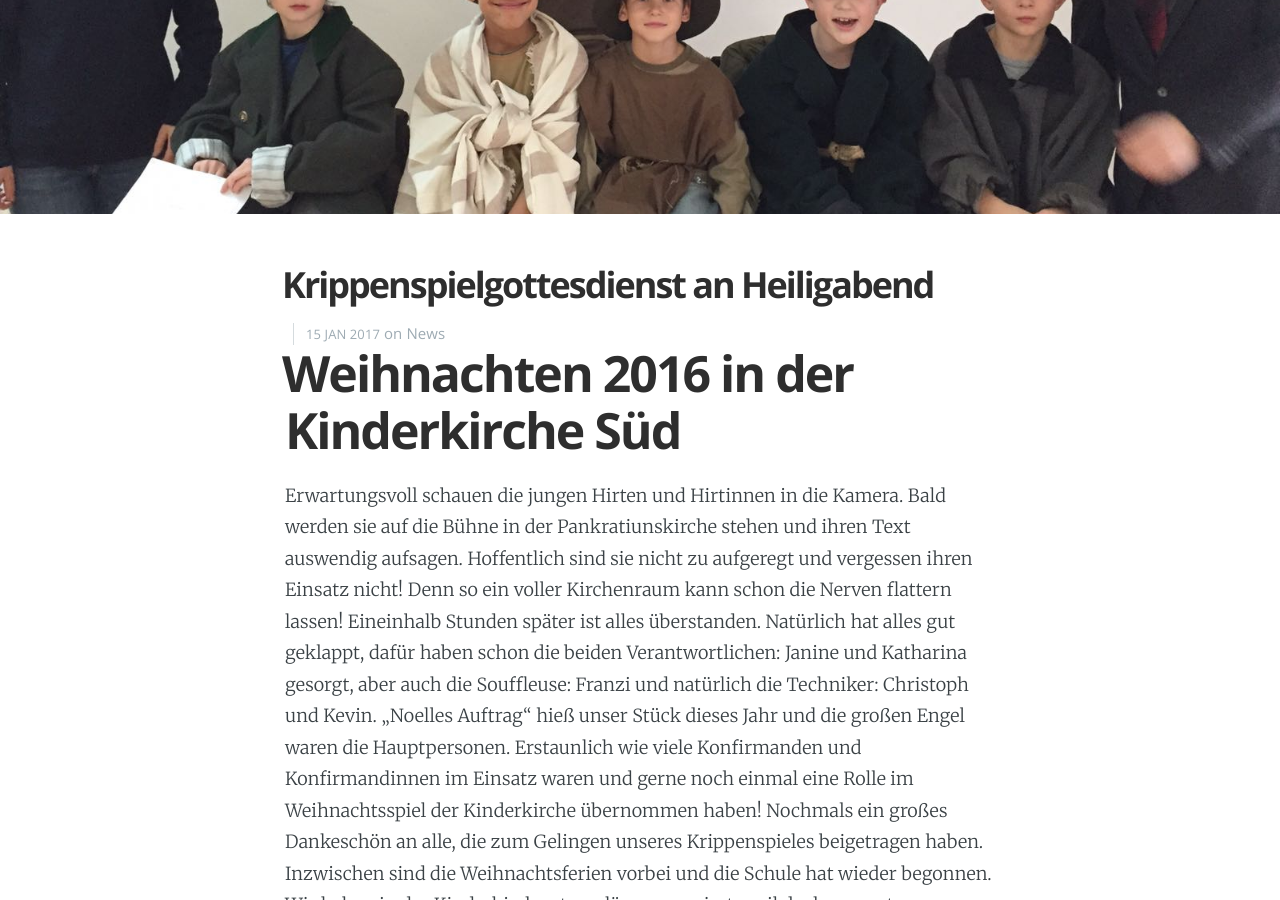
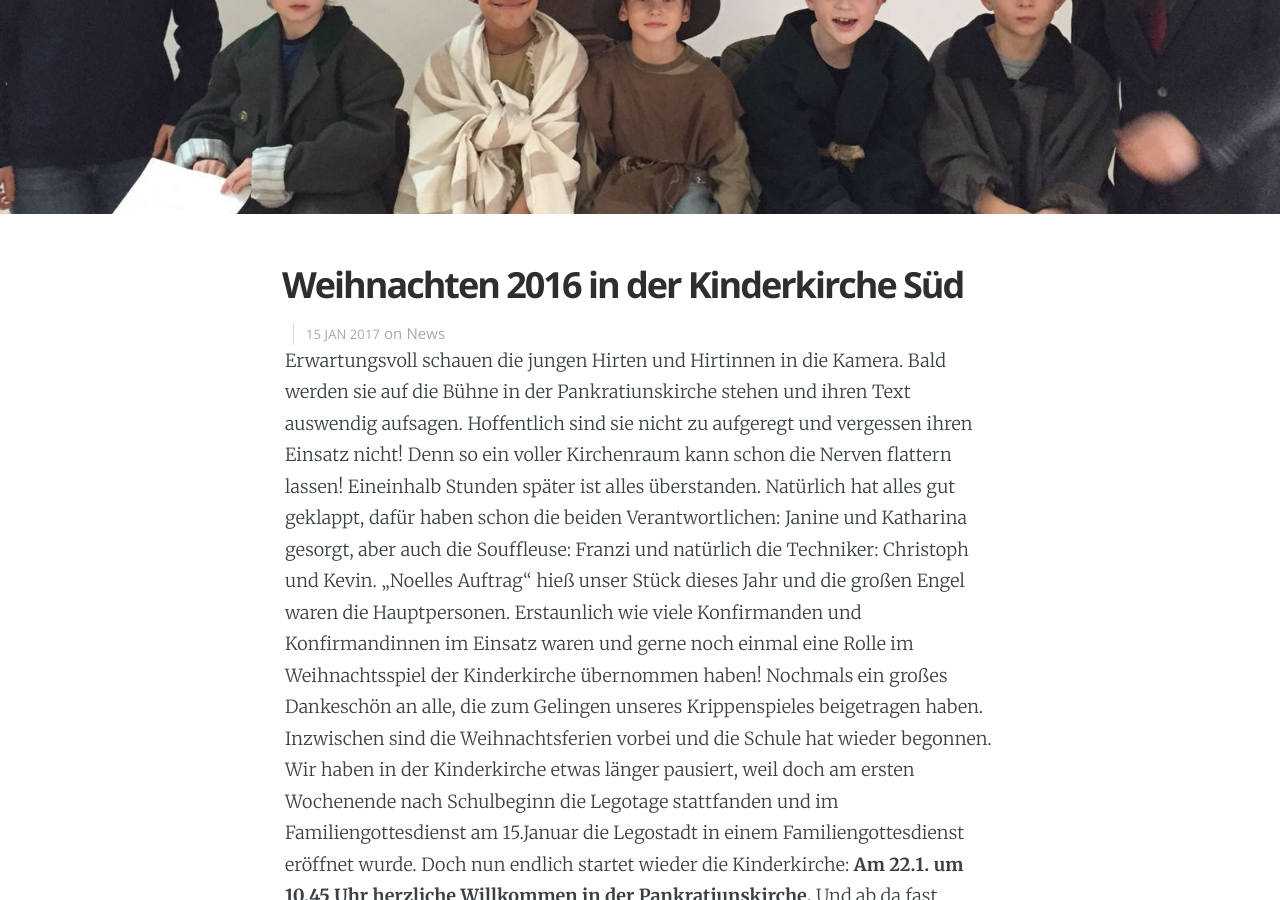
Before and after one commit to kiki-moeglingen/kiki-moeglingen.github.io, a Jekyll site: the page built from _posts/2017-01-15-heiligabend-krippenspiel.md, in a window 1280 px wide and 900 px high, scrolled down 371 px. Built offline with Jekyll 4.4.1, drawn with Linux system fonts in a browser that asks for light colours; nearby versions of some CDN libraries.

Commit message:
Update 2017-01-15-heiligabend-krippenspiel.md

```diff
--- a/_posts/2017-01-15-heiligabend-krippenspiel.md
+++ b/_posts/2017-01-15-heiligabend-krippenspiel.md
@@ -2,7 +2,7 @@
 published: true
 layout: post
 cover: 'assets/images/weihnachten-2016-hirten.jpg'
-title: Krippenspielgottesdienst an Heiligabend
+title: Weihnachten 2016 in der Kinderkirche Süd
 date:   2017-01-15 14:00:00
 tags: news
 subclass: 'post tag-test tag-content'
```
Also changed, not shown: other parts of _posts/2017-01-15-heiligabend-krippenspiel.md (+0 -1 lines).
